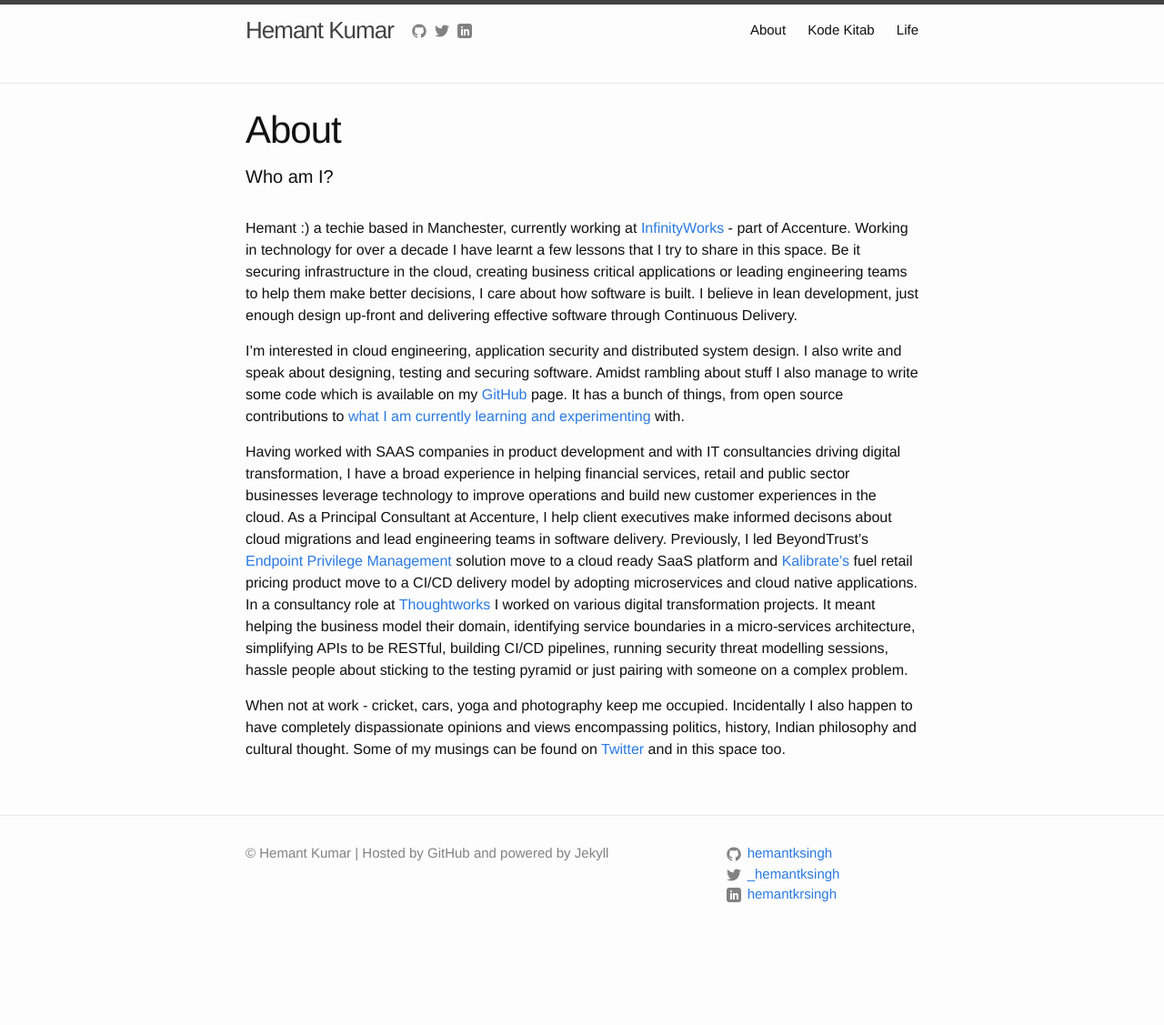
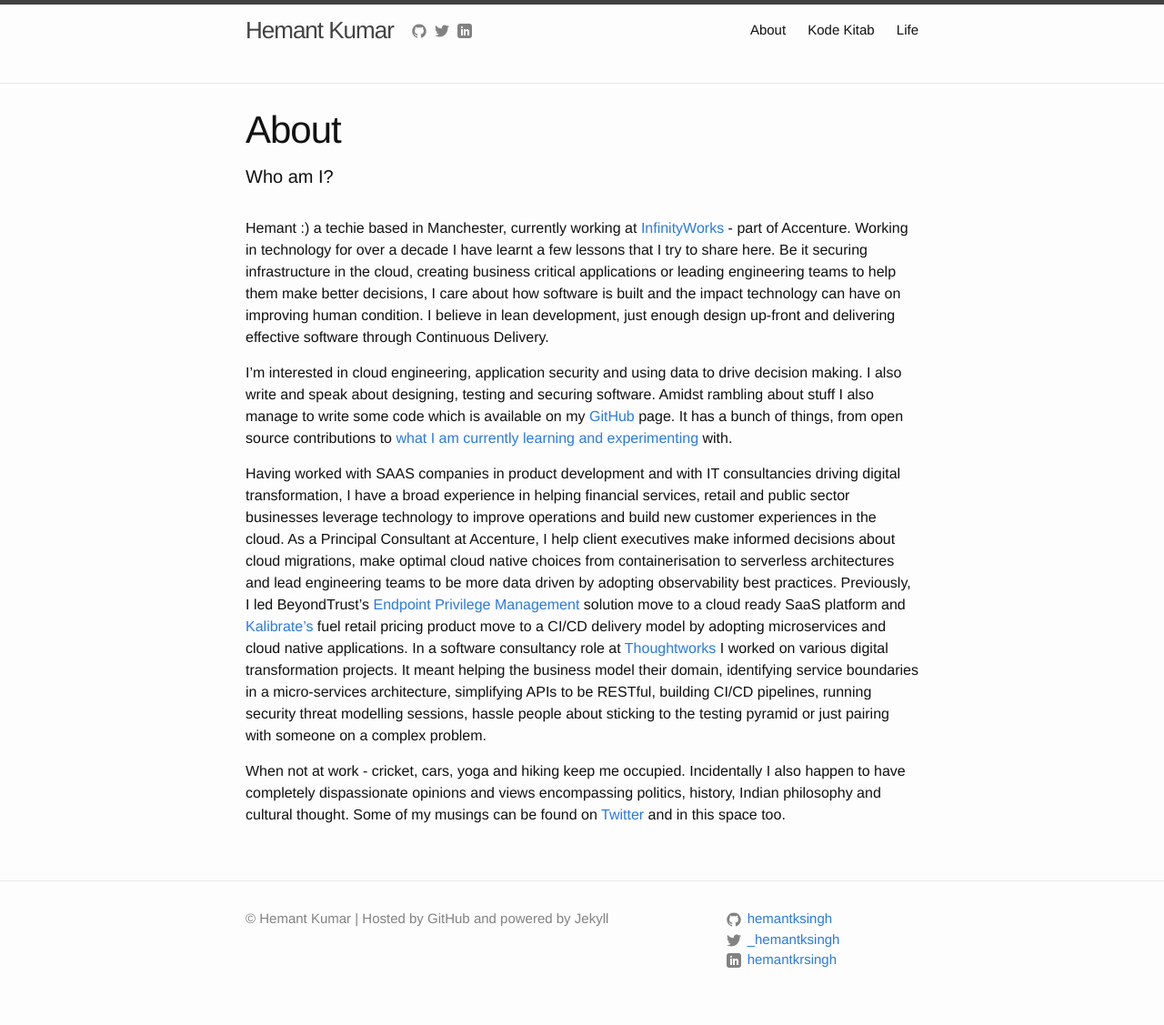
Before and after one commit to hemantksingh/hemantksingh.github.io, a Jekyll site: the page built from about.md, in a window 1280 px wide. Shown: the whole page at 91% size. Built offline with Jekyll 4.4.1, drawn with Linux system fonts in a browser that asks for light colours; before the commit the page ends 1055 px from its top, so only the background shows below that.

Commit message:
Minor update

```diff
--- a/about.md
+++ b/about.md
@@ -5,10 +5,10 @@
 description: Who am I?
 ---
 
-Hemant :) a techie based in Manchester, currently working at [InfinityWorks](https://www.infinityworks.com/) - part of Accenture. Working in technology for over a decade I have learnt a few lessons that I try to share in this space. Be it securing infrastructure in the cloud, creating business critical applications or leading engineering teams to help them make better decisions, I care about how software is built. I believe in lean development, just enough design up-front and delivering effective software through Continuous Delivery.
+Hemant :) a techie based in Manchester, currently working at [InfinityWorks](https://www.infinityworks.com/) - part of Accenture. Working in technology for over a decade I have learnt a few lessons that I try to share here. Be it securing infrastructure in the cloud, creating business critical applications or leading engineering teams to help them make better decisions, I care about how software is built and the impact technology can have on improving human condition. I believe in lean development, just enough design up-front and delivering effective software through Continuous Delivery.
 
-I'm interested in cloud engineering, application security and distributed system design. I also write and speak about designing, testing and securing software. Amidst rambling about stuff I also manage to write some code which is available on my [GitHub](https://github.com/hemantksingh) page. It has a bunch of things, from open source contributions to [what I am currently learning and experimenting](https://github.com/hemantksingh/messup-learn) with.
+I'm interested in cloud engineering, application security and using data to drive decision making. I also write and speak about designing, testing and securing software. Amidst rambling about stuff I also manage to write some code which is available on my [GitHub](https://github.com/hemantksingh) page. It has a bunch of things, from open source contributions to [what I am currently learning and experimenting](https://github.com/hemantksingh/messup-learn) with.
 
-Having worked with SAAS companies in product development and with IT consultancies driving digital transformation, I have a broad experience in helping financial services, retail and public sector businesses leverage technology to improve operations and build new customer experiences in the cloud. As a Principal Consultant at Accenture, I help client executives make informed decisons about cloud migrations and lead engineering teams in software delivery. Previously, I led BeyondTrust's [Endpoint Privilege Management](https://www.beyondtrust.com/solutions) solution move to a cloud ready SaaS platform and [Kalibrate's](https://www.kalibrate.com) fuel retail pricing product move to a CI/CD delivery model by adopting microservices and cloud native applications. In a consultancy role at [Thoughtworks](https://thoughtworks.com) I worked on various digital transformation projects. It meant helping the business model their domain, identifying service boundaries in a micro-services architecture, simplifying APIs to be RESTful, building CI/CD pipelines, running security threat modelling sessions, hassle people about sticking to the testing pyramid or just pairing with someone on a complex problem.
+Having worked with SAAS companies in product development and with IT consultancies driving digital transformation, I have a broad experience in helping financial services, retail and public sector businesses leverage technology to improve operations and build new customer experiences in the cloud. As a Principal Consultant at Accenture, I help client executives make informed decisions about cloud migrations, make optimal cloud native choices from containerisation to serverless architectures and lead engineering teams to be more data driven by adopting observability best practices. Previously, I led BeyondTrust's [Endpoint Privilege Management](https://www.beyondtrust.com/solutions) solution move to a cloud ready SaaS platform and [Kalibrate's](https://www.kalibrate.com) fuel retail pricing product move to a CI/CD delivery model by adopting microservices and cloud native applications. In a software consultancy role at [Thoughtworks](https://thoughtworks.com) I worked on various digital transformation projects. It meant helping the business model their domain, identifying service boundaries in a micro-services architecture, simplifying APIs to be RESTful, building CI/CD pipelines, running security threat modelling sessions, hassle people about sticking to the testing pyramid or just pairing with someone on a complex problem.
 
-When not at work - cricket, cars, yoga and photography keep me occupied. Incidentally I also happen to have completely dispassionate opinions and views encompassing politics, history, Indian philosophy and cultural thought. Some of my musings can be found on [Twitter](https://twitter.com/_hemantksingh) and in this space too.
+When not at work - cricket, cars, yoga and hiking keep me occupied. Incidentally I also happen to have completely dispassionate opinions and views encompassing politics, history, Indian philosophy and cultural thought. Some of my musings can be found on [Twitter](https://twitter.com/_hemantksingh) and in this space too.
```
